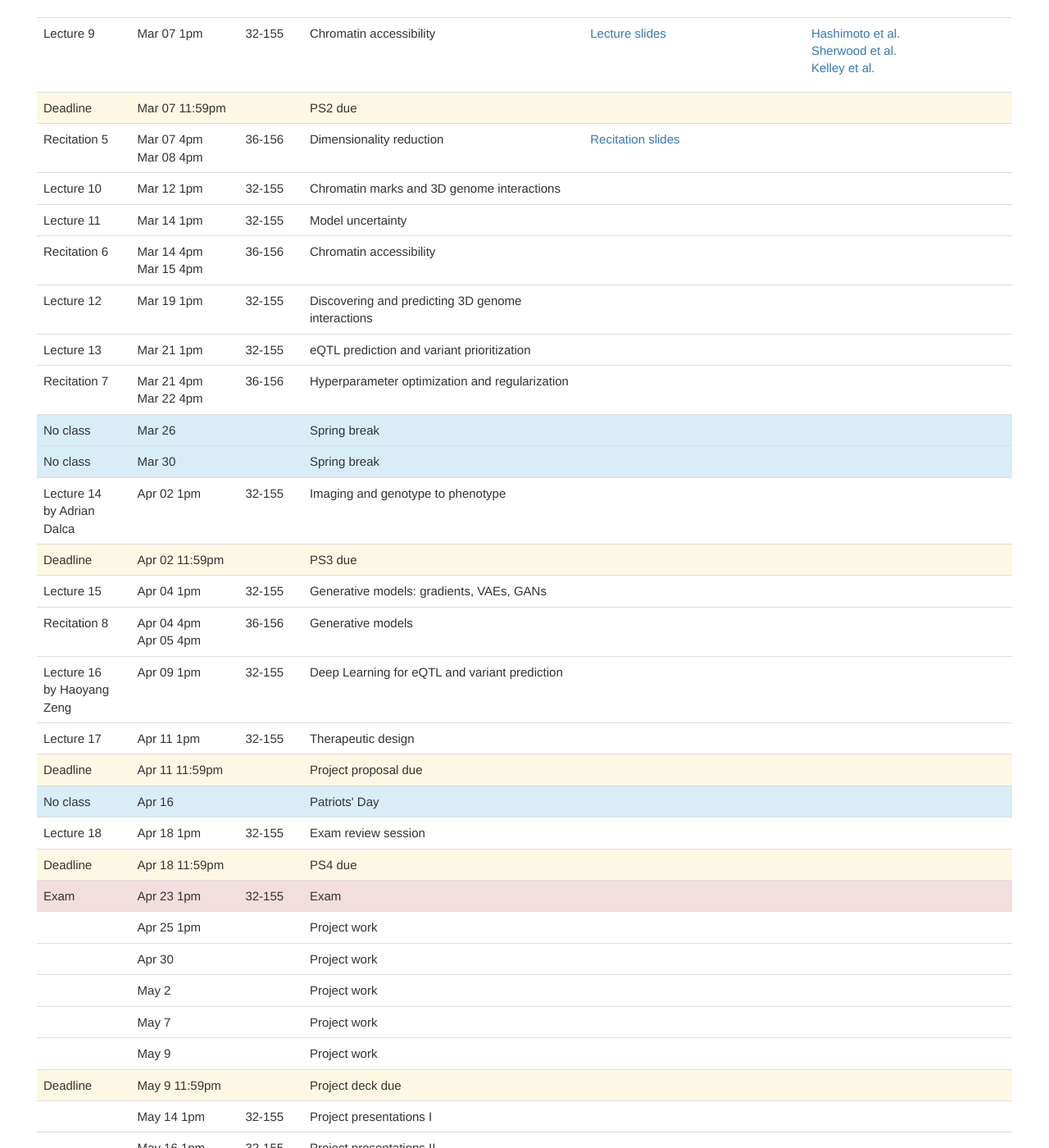
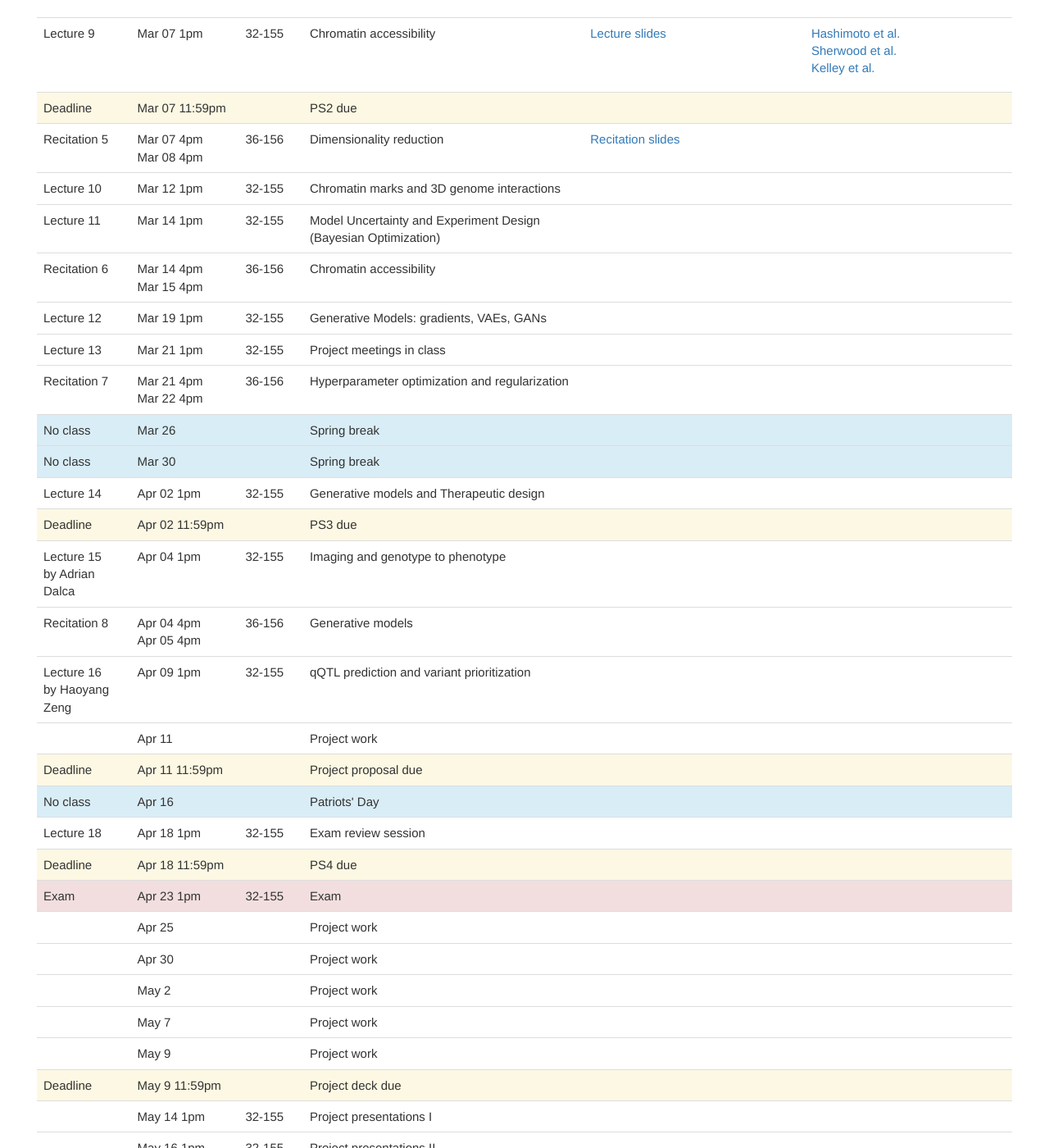
Before and after one commit to mit6874/mit6874.github.io, a Jekyll site: the page built from index.html, in a window 1280 px wide and 1400 px high, scrolled down 2030 px. Shown: the whole window at 82% size. Built offline with Jekyll 4.4.1, drawn with Linux system fonts in a browser that asks for light colours; nearby versions of some CDN libraries.

Commit message:
Update schedule

```diff
--- a/index.html
+++ b/index.html
@@ -273,10 +273,10 @@
             <td>36-156</td>
             <td>Dimensionality reduction</td>
             <td>
-		 <ul>
-		    <li><a href="../assets/recitations/recitation5-2019.pdf">Recitation slides</a></li>
-		</ul>
-	    </td>
+		        <ul>
+		            <li><a href="../assets/recitations/recitation5-2019.pdf">Recitation slides</a></li>
+	    	    </ul>
+	        </td>
             <td></td>
         </tr>
         <tr>
@@ -291,7 +291,7 @@
             <td>Lecture 11</td>
             <td>Mar 14 1pm</td>
             <td>32-155</td>
-            <td>Model uncertainty</td>
+            <td>Model Uncertainty and Experiment Design (Bayesian Optimization)</td>
             <td></td>
             <td></td>
         </tr>
@@ -307,7 +307,7 @@
             <td>Lecture 12</td>
             <td>Mar 19 1pm</td>
             <td>32-155</td>
-            <td>Discovering and predicting 3D genome interactions</td>
+            <td>Generative Models: gradients, VAEs, GANs</td>
             <td></td>
             <td></td>
         </tr>
@@ -315,7 +315,7 @@
             <td>Lecture 13</td>
             <td>Mar 21 1pm</td>
             <td>32-155</td>
-            <td>eQTL prediction and variant prioritization</td>
+            <td>Project meetings in class</td>
             <td></td>
             <td></td>
         </tr>
@@ -344,10 +344,10 @@
             <td></td>
         </tr>
         <tr>
-            <td>Lecture 14<br />by Adrian Dalca</td>
+            <td>Lecture 14</td>
             <td>Apr 02 1pm</td>
             <td>32-155</td>
-            <td>Imaging and genotype to phenotype</td>
+            <td>Generative models and Therapeutic design</td>
             <td></td>
             <td></td>
         </tr>
@@ -379,15 +379,15 @@
             <td>Lecture 16<br />by Haoyang Zeng</td>
             <td>Apr 09 1pm</td>
             <td>32-155</td>
-            <td>Deep Learning for eQTL and variant prediction</td>
+            <td>qQTL prediction and variant prioritization</td>
             <td></td>
             <td></td>
         </tr>
         <tr>
-            <td>Lecture 17</td>
-            <td>Apr 11 1pm</td>
-            <td>32-155</td>
-            <td>Therapeutic design</td>
+            <td></td>
+            <td>Apr 11</td>
+            <td></td>
+            <td>Project work</td>
             <td></td>
             <td></td>
         </tr>
@@ -433,7 +433,7 @@
         </tr>
         <tr>
             <td></td>
-            <td>Apr 25 1pm</td>
+            <td>Apr 25</td>
             <td></td>
             <td>Project work</td>
             <td></td>
```
Also changed, not shown: other parts of index.html (+2 -2 lines).
